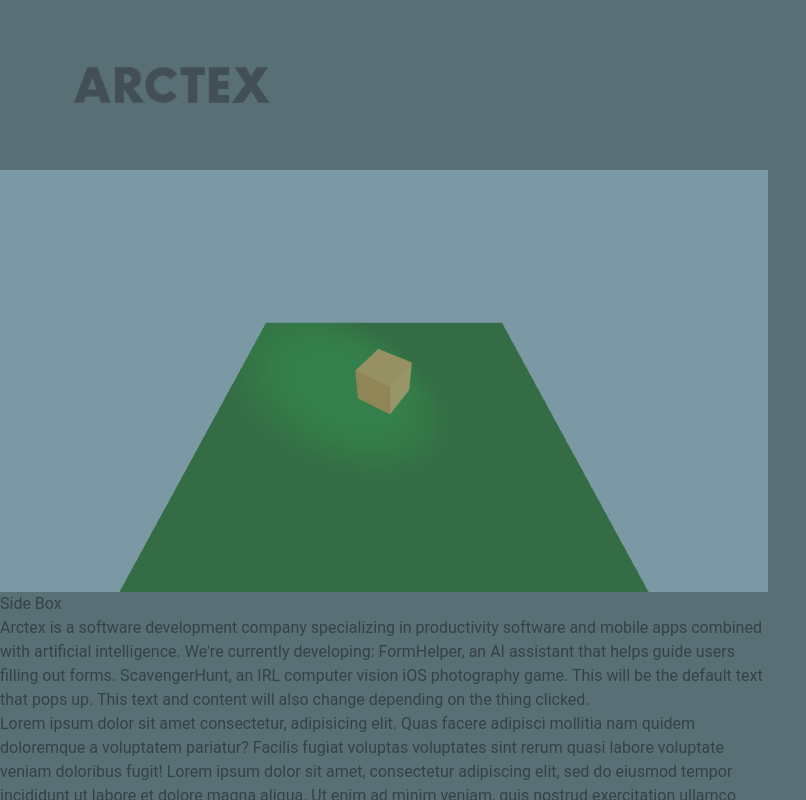
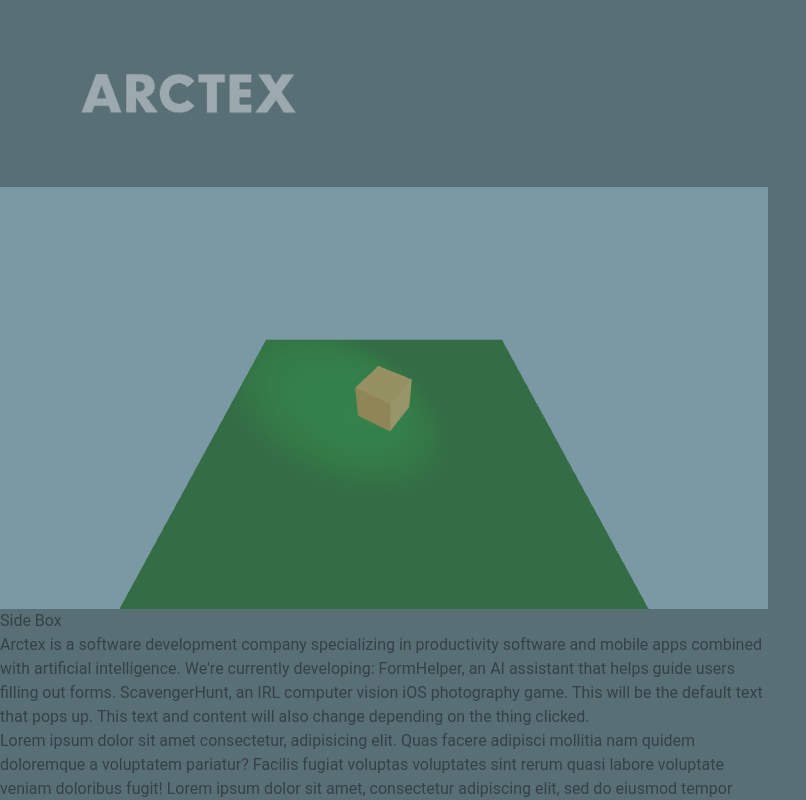
Before and after one commit to arctex-inc/arctex-website, a React (Vite) app in the folder frontend/: page / in a window 768 px wide. Shown: the top 800 px of the page, 806 px wide, since content can reach past the window. Built offline with nearby package versions, Linux system fonts and the light colour scheme.

Commit message:
Swapped logos, changed button colors, changed mobile menu toggle icon sizes, improved scalability to mobile

```diff
--- a/frontend/src/components/NavBar.jsx
+++ b/frontend/src/components/NavBar.jsx
@@ -1,6 +1,6 @@
 import { React, useState, useEffect } from "react"
 import { NavLink } from "react-router-dom"
-import logo from "../assets/NavBar-Logo.png"
+import logo from "../assets/NavBar-Logo-White-NoBG.png"
 
 import "../navbar.css"
 
@@ -42,14 +42,14 @@ function NavBar() {
                     <div className="mobile-menu-toggle" onClick={toggleMobileMenu}>
                         {isMobileMenuOpen ? (
                             // Close icon (https://www.tailwindtoolbox.com/icons)
-                            <svg className="h-8 w-8 text-gray-500" viewBox="0 0 24 24" strokeWidth="2" stroke="currentColor" fill="none" strokeLinecap="round" strokeLinejoin="round">
+                            <svg className="h-12 w-12 text-gray-500" viewBox="0 0 24 24" strokeWidth="2" stroke="currentColor" fill="none" strokeLinecap="round" strokeLinejoin="round">
                                 <path stroke="none" d="M0 0h24v24H0z" />
                                 <line x1="18" y1="6" x2="6" y2="18" />
                                 <line x1="6" y1="6" x2="18" y2="18" />
                             </svg>
                         ) : (
                             // Hamburger icon (https://www.tailwindtoolbox.com/icons)
-                            <svg className="h-8 w-8 text-gray-500" viewBox="0 0 24 24" strokeWidth="2" stroke="currentColor" fill="none" strokeLinecap="round" strokeLinejoin="round">
+                            <svg className="h-12 w-12 text-grey-500" viewBox="0 0 24 24" strokeWidth="2" stroke="currentColor" fill="none" strokeLinecap="round" strokeLinejoin="round">
                                 <path stroke="none" d="M0 0h24v24H0z" />
                                 <line x1="4" y1="6" x2="20" y2="6" />
                                 <line x1="4" y1="12" x2="20" y2="12" />
--- a/frontend/src/navbar.css
+++ b/frontend/src/navbar.css
@@ -1,4 +1,7 @@
 /* Desktop Styles */
+.container {
+    width: 100%;
+}
 .nav-bar {
     height: 8%;
     width: 70%;
@@ -7,7 +10,7 @@
 
 .nav-bar-container {
     display: flex;
-    justify-content: center; /* Center the links container */
+    justify-content: center;
     align-items: center;
     background-color: transparent;
     color: #fff;
@@ -34,7 +37,7 @@
 }
 
 .nav-link:hover {
-    background-color: orange;
+    /* background-color: #f0f0f0; */
     border-radius: 12px;
     font-weight: bold;
     font-size: 25px;
@@ -43,7 +46,7 @@
 
 .nav-link:active {
     color: black;
-    background-color: orangered;
+    /* background-color: grey; */
     border-radius: 12px;
     transition: none;
 }
@@ -57,9 +60,15 @@
 }
 
 .logo {
-    max-height: 170px;
-    max-width: 280px;
-    transform: translateX(30%);
+    max-height: 187px;
+    max-width: 308px;
+    /* transform: translateX(30%); */
+}
+
+@media (min-width: 768px) {
+    .logo {
+        transform: translateX(30%);
+    }
 }
 
 
@@ -80,7 +89,7 @@
         align-items: center;
         position: relative;
         height: 8%;
-        width: 140%;
+        width: 150%;
     }
 
     .mobile-nav-bar-container {
@@ -108,7 +117,7 @@
 
     .mobile-menu {
         display: block;
-        background-color: orange;
+        background-color: grey;
         padding: 10px;
         position: absolute;
         top: 62%;
@@ -129,7 +138,7 @@
         display: block;
         padding: 10px 20px;
         color: black;
-        background-color: orangered;
+        background-color: white;
         text-decoration: underline;
     }
 }
```
Also changed, not shown: frontend/src/assets/NavBar-Logo-Dark-NoBG.png (renamed from frontend/src/assets/NavBar-Logo.png), frontend/src/assets/NavBar-Logo-White-NoBG.png (added).
